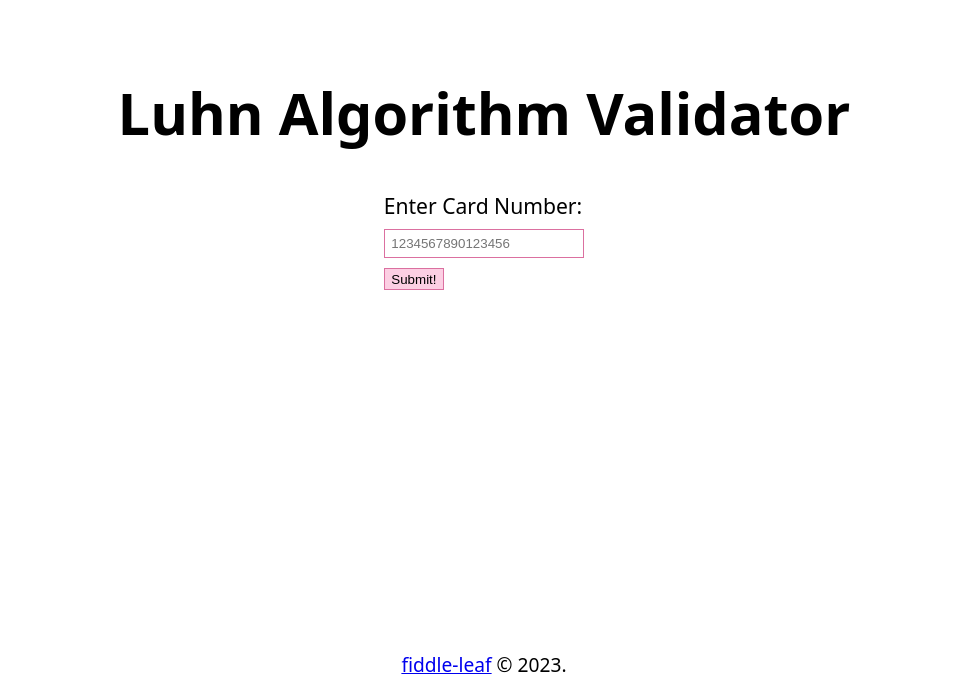
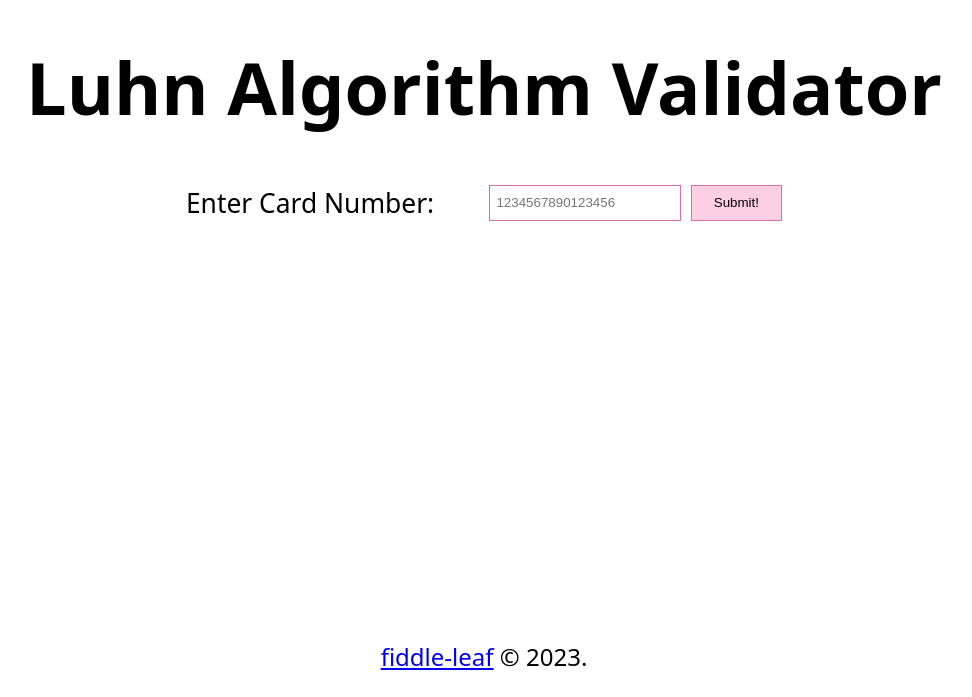
Before and after one commit to limetortillachip/luhn-form, a React (Create React App) app: page / in a window 1280 px wide. Shown: the part 103-800 px from the top of the page, without its empty margins (156-1128 px from the left). Built offline with nearby package versions, Linux system fonts and the light colour scheme; a web font is replaced by a local one.

Commit message:
Minor changes

```diff
--- a/src/App.css
+++ b/src/App.css
@@ -1,4 +1,5 @@
 .App,
+form,
 header {
   display: flex;
 }
@@ -29,19 +30,22 @@ footer {
 }
 
 form {
+  flex-flow: column nowrap;
   flex: 3;
 }
 
 .input {
+  flex: 0;
   display: grid;
-  grid-template-columns: repeat(3, 1fr);
+  grid-template-columns: repeat(6, 1fr);
   grid-template-rows: repeat(2, 1fr);
   gap: 0.6rem;
 }
-.input label, .input input {
-  grid-column-end: span 3;
+.input input {
+  grid-column-end: span 2;
 }
 .input label {
+  grid-column-end: span 3;
   font-size: 1.1em;
 }
 .input input,
--- a/src/App.sass
+++ b/src/App.sass
@@ -4,6 +4,7 @@ $bit: 1.2rem
 
 
 .App,
+form,
 header
     display: flex
 
@@ -28,18 +29,21 @@ footer
     flex: 0
 
 form
+    flex-flow: column nowrap
     flex: 3
 
 .input
+    flex: 0
     display: grid
-    grid-template-columns: repeat(3, 1fr)
+    grid-template-columns: repeat(6, 1fr)
     grid-template-rows: repeat(2, 1fr)
     gap: calc($bit/2)
 
-    label, input
-        grid-column-end: span 3
+    input
+        grid-column-end: span 2
 
     label
+        grid-column-end: span 3
         font-size: 1.1em
 
     input,
--- a/src/index.css
+++ b/src/index.css
@@ -4,7 +4,7 @@
 body {
   margin: 0;
   font-family: 'Mirza', system-ui, -apple-system, BlinkMacSystemFont, 'Segoe UI', Roboto, Oxygen, Ubuntu, Cantarell, 'Open Sans', 'Helvetica Neue', sans-serif;
-  font-size: 1.2em;
+  font-size: 1.5em;
   -webkit-font-smoothing: antialiased;
   -moz-osx-font-smoothing: grayscale;
 }
```
Also changed, not shown: 1 other file (tests, documents, lock files or other folders).
